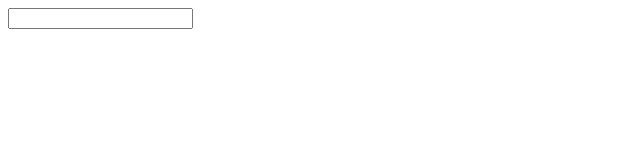
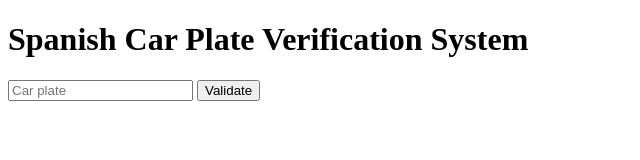
Before and after one commit to DaniGMX/DaniGMX.github.io, a plain HTML site: page index.html in a window 1280 px wide. Shown: the whole page, without its empty margins (0-640 px from the left). Drawn offline with Linux system fonts and the light colour scheme.

Commit message:
changed to form

```diff
--- a/index.html
+++ b/index.html
@@ -7,11 +7,19 @@
 
 </script>
 <body>
-    <input
+    <form id="plate_form" method="post">
+        <h1>Spanish Car Plate Verification System</h1>
+        <small></small>
+        <input type="text" placeholder="Car plate">
+        <small></small>
+        <input type="submit" value="Validate">
+    </form>
+    <!--input
         type="text"
         id="plate_number"
         required minlength="7"
-        maxlength="7">
+        maxlength="7"-->
+
 </body>
 
 <!-- AR Subject
```
